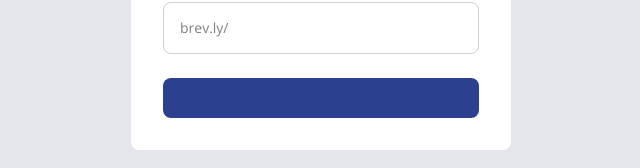
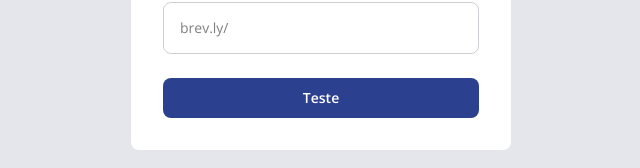
Before and after one commit to lucasesser/frontend-project, a React (Vite) app: page / in a window 1280 px wide. Shown: the part 420-588 px from the top of the page, without its empty margins (319-959 px from the left). Built offline with nearby package versions, Linux system fonts and the light colour scheme.

Commit message:
refactor: implement button variants and update NewLink component to use them

```diff
--- a/src/components/button.tsx
+++ b/src/components/button.tsx
@@ -1,5 +1,42 @@
-export default function Button() {
+import { cva, type VariantProps, cx } from "class-variance-authority"
+import { textVariants } from "./text"
+
+const buttonVariants = cva("", {
+    variants: {
+        variant: {
+            primary: ["w-full", "h-12", "rounded-lg", "text-white"]
+        },
+        subVariant: {
+            default: "",
+            hover: "",
+            disabled: ""
+        }
+    },
+    compoundVariants: [
+        {
+            variant: "primary",
+            subVariant: "default",
+            class: ["bg-blue-base"]
+        },
+        {
+            variant: "primary",
+            subVariant: "hover",
+            class: ["bg-blue-dark"]
+        },
+        {
+            variant: "primary",
+            subVariant: "disabled",
+            class: ["bg-blue-base", "opacity-50"]
+        },
+    ]
+})
+
+interface buttonInputs extends VariantProps<typeof buttonVariants> {
+    children: string
+}
+
+export default function Button({children, variant, subVariant}: buttonInputs) {
     return(
-        <button className="bg-blue-dark w-full h-12 rounded-lg text-white" />
+        <button className={cx(buttonVariants({variant, subVariant}), textVariants({variant: "Text Md"}))}>{children}</button>
     )
 }
--- a/src/components/newLink.tsx
+++ b/src/components/newLink.tsx
@@ -10,7 +10,7 @@ export default function NewLink() {
                 <Input title="LINK ORIGINAL" placeholder="www.exemplo.com.br" variant="default"/>
                 <Input title="LINK ENCURTADO" placeholder="brev.ly/" variant="default"/>
             </div>
-            <Button />
+            <Button variant="primary" subVariant="hover">Teste</Button>
         </div>
     )
 }
--- a/src/components/text.tsx
+++ b/src/components/text.tsx
@@ -1,14 +1,14 @@
 import React from "react";
 import { cva, type VariantProps } from "class-variance-authority";
 
-const textVariants = cva("", {
+export const textVariants = cva("", {
     variants:{
         variant: {
-            "Text Xl": "text-2xl/8 font-open-sans font-bold",
-            "Text Lg": "text-lg/6 font-open-sans font-bold",
-            "Text Md": "text-sm/4.5 font-open-sans font-semibold",
-            "Text Sm": "text-xs/4 font-open-sans font-normal",
-            "Text Xs": "text-tiny/3.5 font-open-sans font-normal uppercase"
+            "Text Xl": ["text-2xl/8", "font-open-sans", "font-bold"],
+            "Text Lg": ["text-lg/6", "font-open-sans", "font-bold"],
+            "Text Md": ["text-sm/4.5", "font-open-sans", "font-semibold"],
+            "Text Sm": ["text-xs/4", "font-open-sans", "font-normal"],
+            "Text Xs": ["text-tiny/3.5", "font-open-sans", "font-normal uppercase"]
         }
     },
     defaultVariants: {
```
